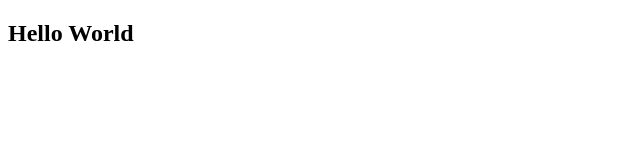
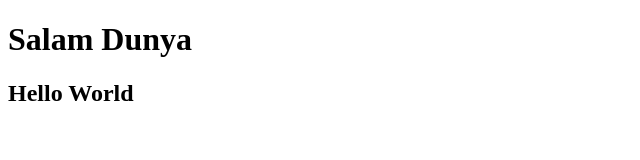
Before and after one commit to TuralSafarli/my_first_project, a plain HTML site: page index.html in a window 1280 px wide. Shown: the whole page, without its empty margins (0-640 px from the left). Drawn offline with Linux system fonts and the light colour scheme.

Commit message:
added salam dunya

```diff
--- a/index.html
+++ b/index.html
@@ -8,6 +8,7 @@
 </head>
 <body>
 
+    <h1>Salam Dunya</h1>
     <h2>Hello World</h2>
 
 </body>
```
